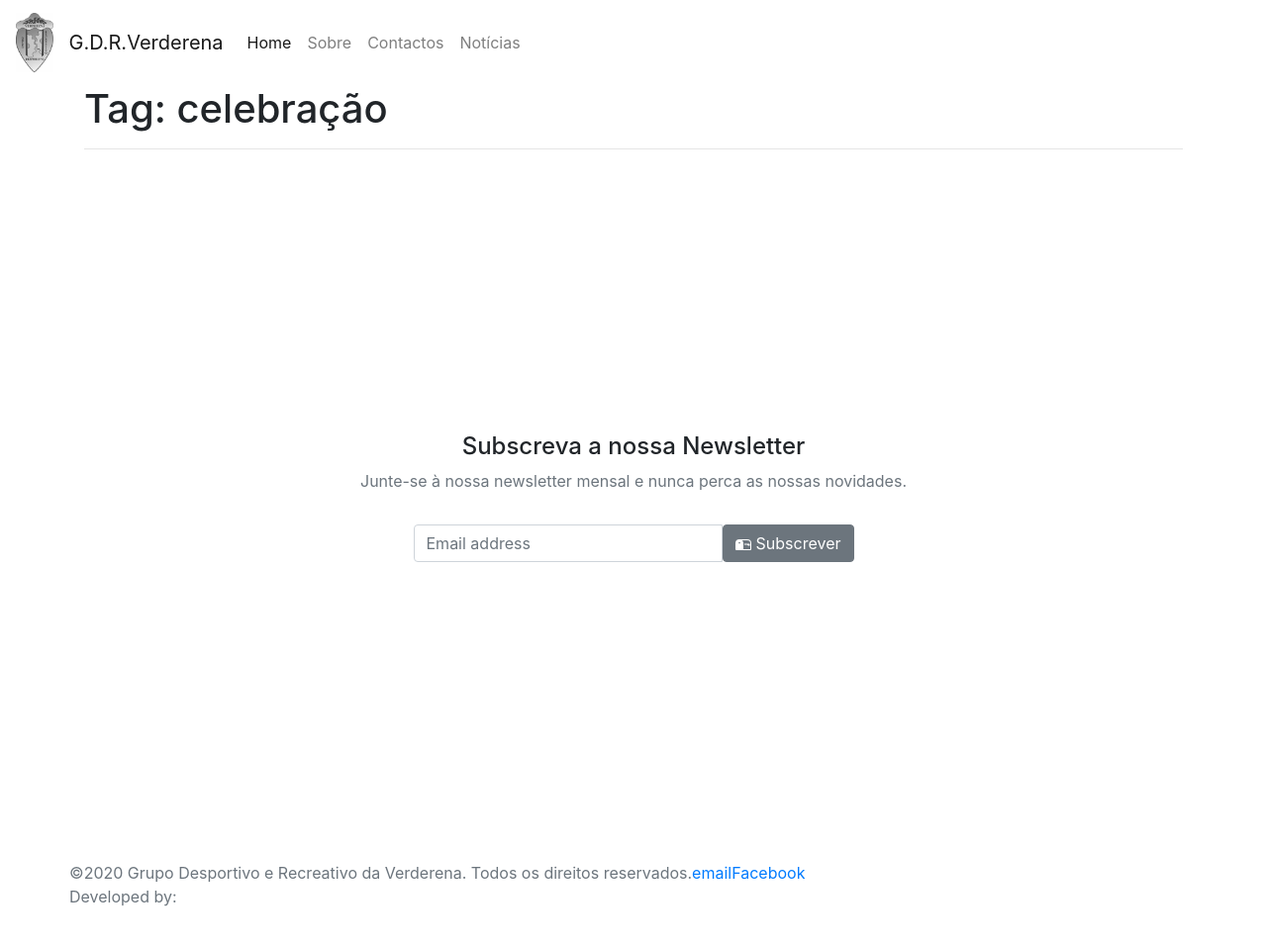
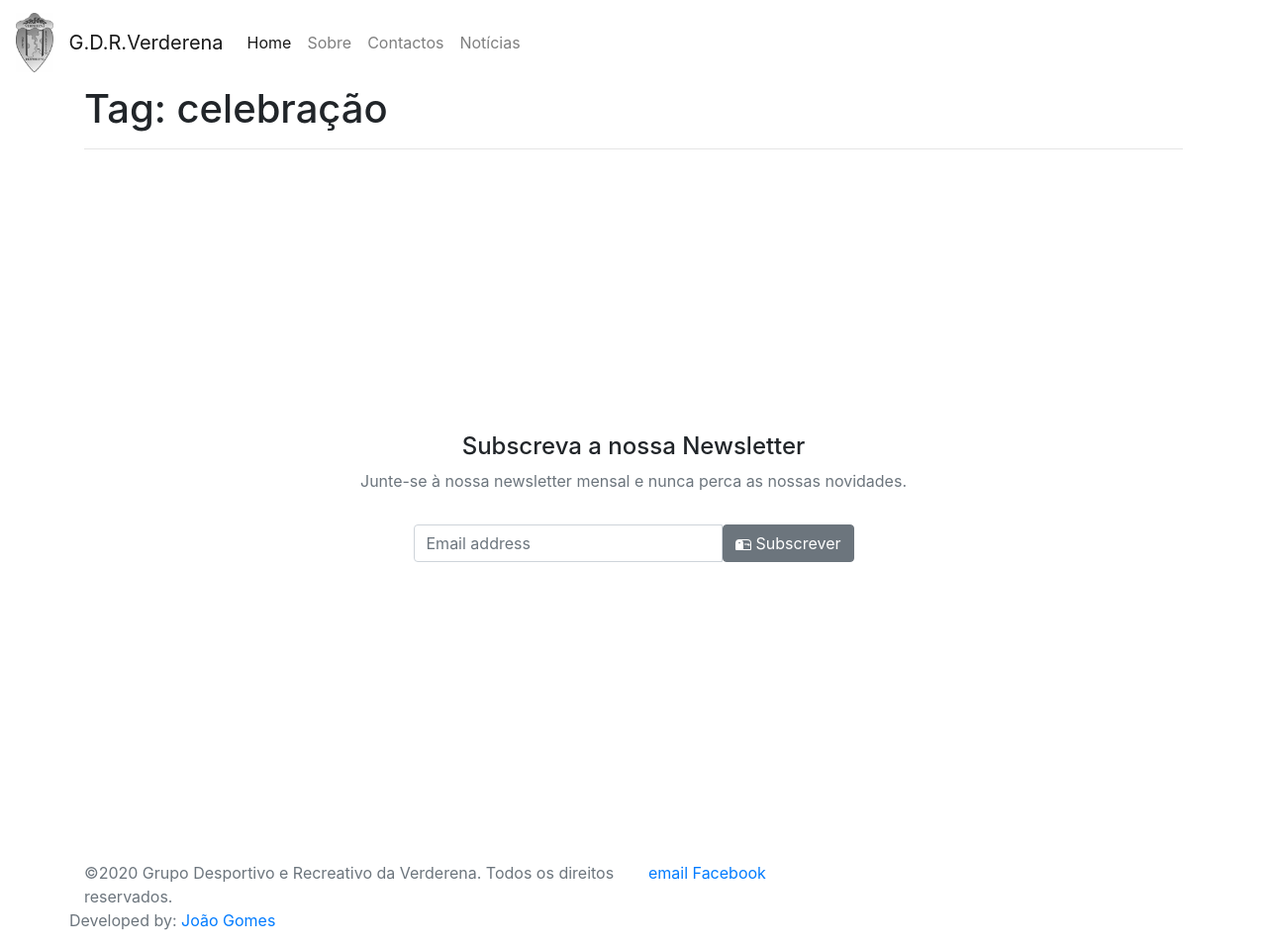
Before and after one commit to GDR-Verderena/gdr-verderena.github.io, a Jekyll site: the page built from tag/celebração.md, in a window 1280 px wide. Shown: the whole page at 99% size. Built offline with Jekyll 4.4.1, drawn with Linux system fonts in a browser that asks for light colours; before the commit the page ends 934 px from its top, so only the background shows below that.

Commit message:
Update default.html

```diff
--- a/_layouts/default.html
+++ b/_layouts/default.html
@@ -94,13 +94,17 @@
   <footer class="footer mt-auto py-3">
   <div class="container">
     <div class="row">
+    <div class="col">
     <span class="text-muted">©2020 Grupo Desportivo e Recreativo da Verderena. Todos os direitos reservados.</span>
+    </div>
+    <div class="col">
     <span class="text-muted"><a href="mailto:g.d.verderena@gmail.com">email</a></span>
     <span class="text-muted"><a href="https://www.facebook.com/G-D-R-Verderena-356445604388109/">Facebook</a></span>
     </div>
+    </div>
     <div class="row">
 
-    <span class="text-muted">Developed by: <a href="https://joaosilgo.github.io/joaogomes/"> </a></span>
+    <span class="text-muted">Developed by: <a href="https://joaosilgo.github.io/joaogomes/"> João Gomes </a></span>
 
     </div>
 
```
